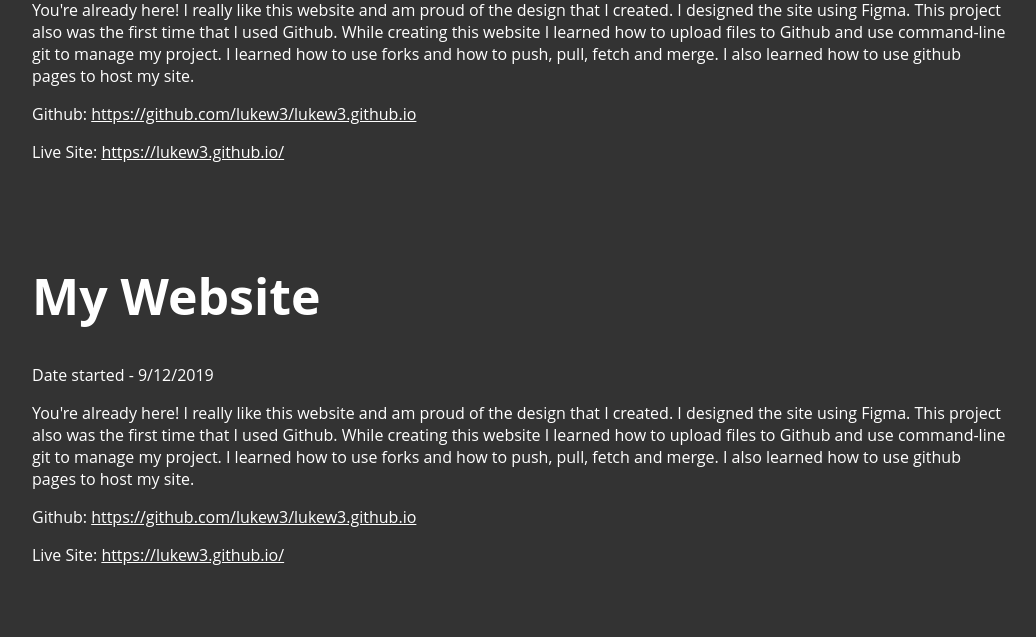
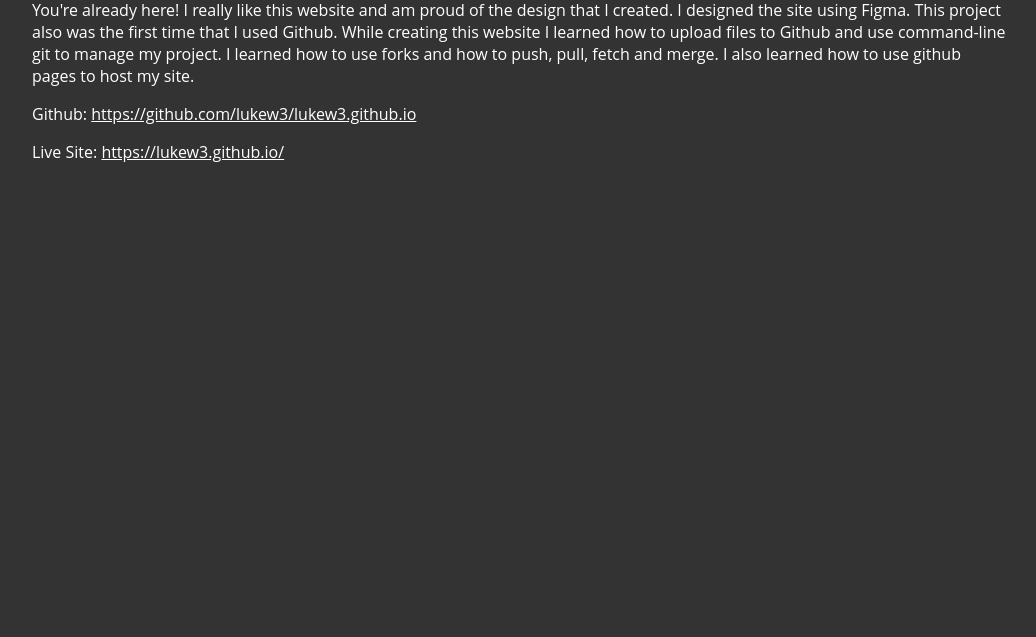
Before and after one commit to lukew3/flaskPortfolio, a Flask app: page /examples in a window 1280 px wide. Shown: the part 1627-2264 px from the top of the page, without its empty margins (87-1123 px from the left). After the commit the page ends 1789 px from the top, so only its background shows below. Run offline with Flask 2, Linux system fonts and the light colour scheme; data comes from the database, SQL or seed files in the repository; both versions use the stored data as it was after the commit.

Commit message:
database has correct information, excess content removed from examples

```diff
--- a/flask_portfolio/templates/examples.html
+++ b/flask_portfolio/templates/examples.html
@@ -70,18 +70,4 @@
     </div>
   {% endfor %}
 
-
-    <div id="myWebsite" class="project">
-      <h1>My Website</h1>
-      <p>Date started - 9/12/2019</p>
-      <p> You're already here! I really like this website and am proud of the design
-        that I created. I designed the site using Figma. This project also was the first time that
-        I used Github. While creating this website I learned how to upload files to Github and use
-        command-line git to manage my project. I learned how to use forks and how to push, pull, fetch
-        and merge. I also learned how to use github pages to host my
-        site.</p>
-      <p>Github: <a href="https://github.com/lukew3/lukew3.github.io">https://github.com/lukew3/lukew3.github.io</a></p>
-      <p>Live Site: <a href="https://lukew3.github.io/">https://lukew3.github.io/</a></p>
-    </div>
-  </div>
 {% endblock content %}
```
Also changed, not shown: flask_portfolio/site.db.
